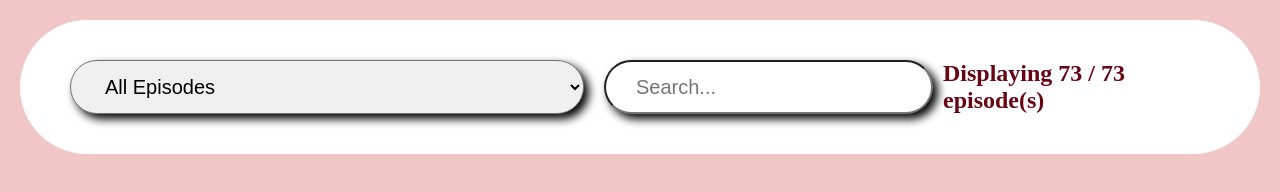
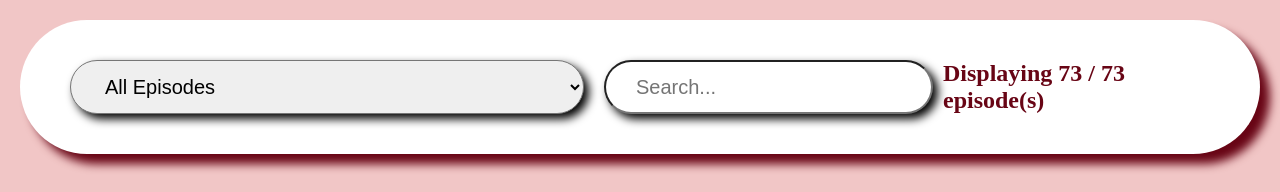
Before and after one commit to farzaneh-haghani/tv-show-dom-project, a plain HTML site: page index.html in a window 1280 px wide. Shown: the top 192 px of the page. Drawn offline with Linux system fonts and the light colour scheme.

Commit message:
css updates for netlify

```diff
--- a/style.css
+++ b/style.css
@@ -13,7 +13,7 @@
 
 body {
   background-color: var(--pink);
-  font-size: 20px;
+  font-size: 18px;
 }
 
 #root {
@@ -57,6 +57,7 @@ img {
   font-weight: bolder;
   border-radius: 20ch;
   font-size: 24px;
+  box-shadow: 10px 10px 10px;
 }
 
 input[type="text"],
```
